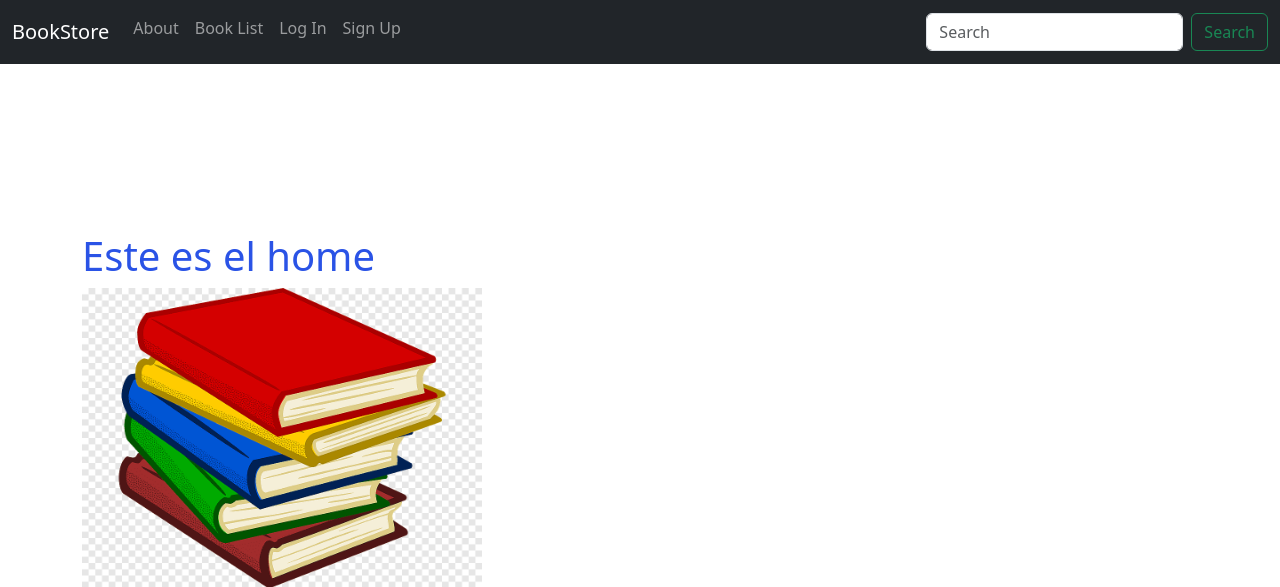
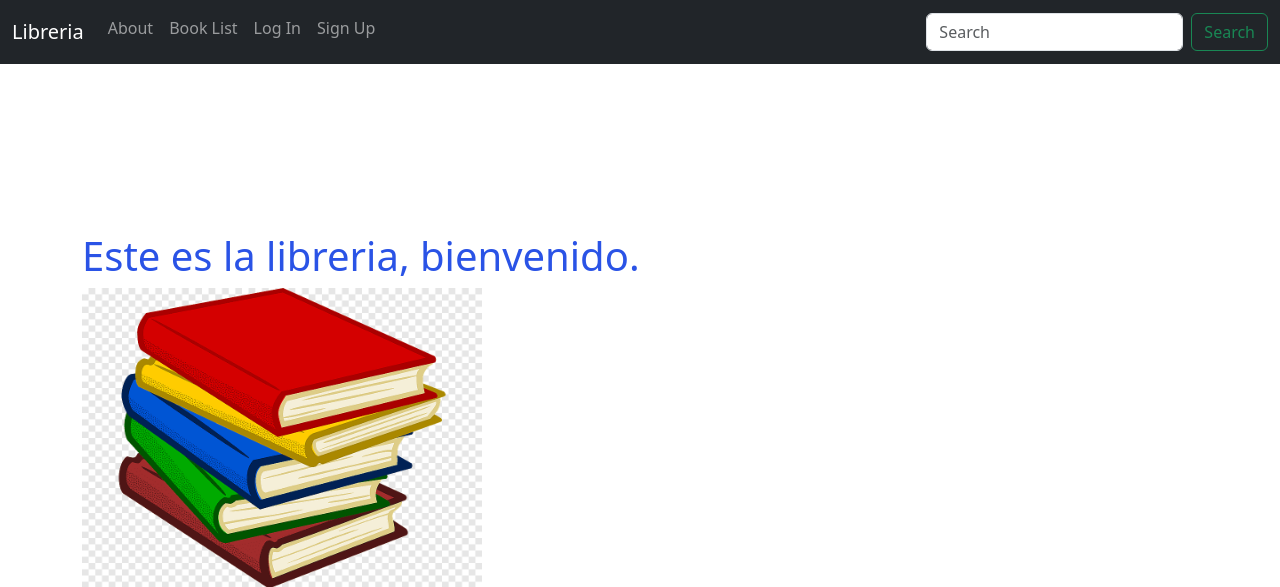
Before and after one commit to CodeYisus12/bookstore, a Django app: page / in a window 1280 px wide. Shown: the top 587 px of the page. Run offline with Django 5.2, Linux system fonts and the light colour scheme.

Commit message:
modificacion libreria

```diff
--- a/templates/_base.html
+++ b/templates/_base.html
@@ -6,7 +6,7 @@
     <meta name="viewport" content="width=device-width, initial-scale=1.0">
 
     <title>
-        {% block title %}BookStore{% endblock title %}
+        {% block title %}Libreria{% endblock title %}
     </title>
     <!-- bootstrap CSS -->
     <link rel="stylesheet" href="https://cdn.jsdelivr.net/npm/bootstrap@5.3.3/dist/css/bootstrap.min.css">
@@ -17,7 +17,7 @@
 <body>
     <nav class="navbar navbar-expand-md navbar-dark fixed-top bg-dark">
         <div class="container-fluid">
-            <a class="navbar-brand" href="{% url 'home' %}">BookStore</a>
+            <a class="navbar-brand" href="{% url 'home' %}">Libreria</a>
 
             <button class="navbar-toggler" type="button" \
             data-bs-toggle="collapse" data-bs-target="#navbarCollapse" \
--- a/templates/home.html
+++ b/templates/home.html
@@ -7,6 +7,6 @@
     <br>
     <br>
     <br>
-    <h1>Este es el home</h1>
+    <h1>Este es la libreria, bienvenido.</h1>
     <img class="bookcover" src="{% static 'images/Librito.png' %}" alt="Libritos para ti bb">
 {% endblock content %}
```
